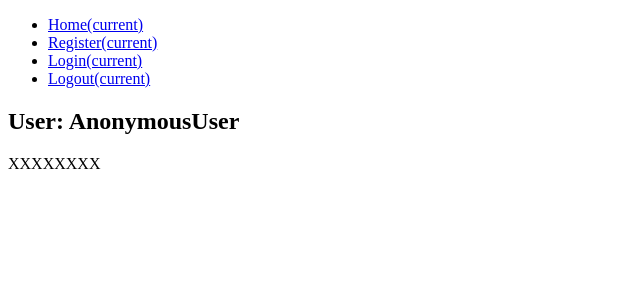
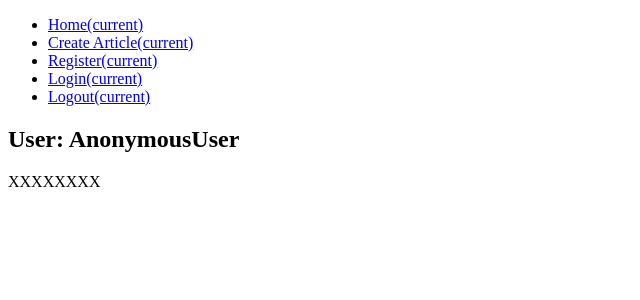
Before and after one commit to FFFFFRYGIO/CommunityHelpdeskService, a Django app: template registration/templates/registration_base.html in a window 1280 px wide. Shown: the top 300 px of the page, without its empty margins (0-640 px from the left). Run offline with Django 4.2, Linux system fonts and the light colour scheme; the template is opened without the code that fills it, so the values that code supplies are empty.

Commit message:
update navbar for registration_base.html

```diff
--- a/registration/templates/registration_base.html
+++ b/registration/templates/registration_base.html
@@ -9,18 +9,22 @@
         <div class="collapse navbar-collapse" id="navbarNav">
             <ul class="navbar-nav">
                 <li class="nav-item active">
-                    <a class="nav-link" href="http://127.0.0.1:8000/">Home<span class="sr-only">(current)</span></a>
+                    <a class="nav-link" href="http://127.0.0.1:8000/user_app/home">Home<span class="sr-only">(current)</span></a>
                 </li>
                 <li class="nav-item active">
-                    <a class="nav-link" href="http://127.0.0.1:8000/register">Register<span
+                    <a class="nav-link" href="http://127.0.0.1:8000/user_app/create_article">Create Article<span
                             class="sr-only">(current)</span></a>
                 </li>
                 <li class="nav-item active">
-                    <a class="nav-link" href="http://127.0.0.1:8000/login">Login<span
+                    <a class="nav-link" href="http://127.0.0.1:8000/registration/register">Register<span
                             class="sr-only">(current)</span></a>
                 </li>
                 <li class="nav-item active">
-                    <a class="nav-link" href="http://127.0.0.1:8000/logout">Logout<span
+                    <a class="nav-link" href="http://127.0.0.1:8000/registration/login">Login<span
+                            class="sr-only">(current)</span></a>
+                </li>
+                <li class="nav-item active">
+                    <a class="nav-link" href="http://127.0.0.1:8000/registration/logout">Logout<span
                             class="sr-only">(current)</span></a>
                 </li>
             </ul>
```
